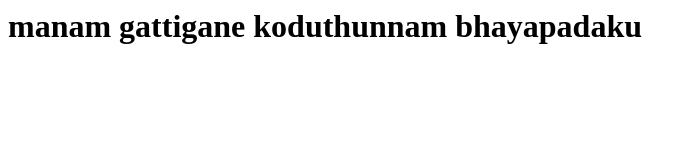
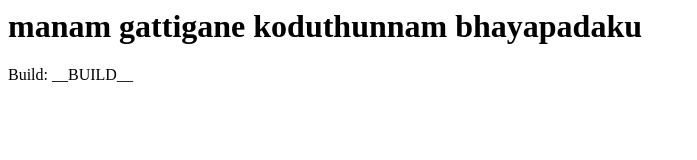
Before and after one commit to Vinayvurukutigithub/docker-stack-ownproject, a plain HTML site: page index.html in a window 1280 px wide. Shown: the whole page, without its empty margins (0-697 px from the left). Drawn offline with Linux system fonts and the light colour scheme.

Commit message:
Update index.html

```diff
--- a/index.html
+++ b/index.html
@@ -1 +1,2 @@
 <h1>manam gattigane koduthunnam bhayapadaku</h1>
+<p>Build: __BUILD__</p>
```
